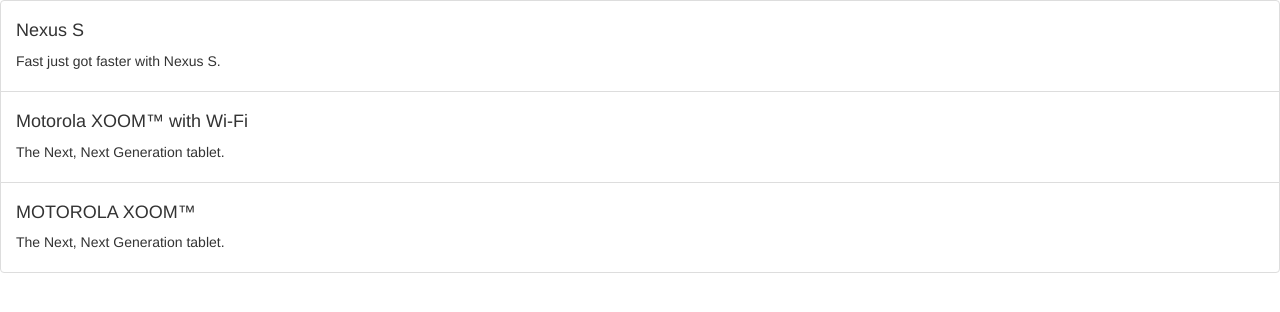
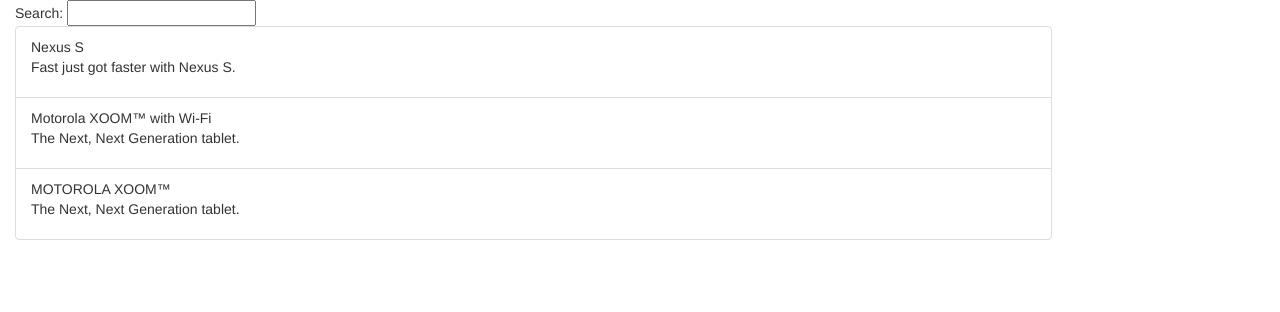
Before and after one commit to diegosanchez/angular, a website: page angular-gap/index.html in a window 1280 px wide. Drawn offline with nearby package versions, Linux system fonts and the light colour scheme.

Commit message:
Filter added

```diff
--- a/angular-gap/index.html
+++ b/angular-gap/index.html
@@ -5,17 +5,31 @@
   <title>My HTML File</title>
   <link rel="stylesheet" href="css/bootstrap.min.css">
   <link rel="stylesheet" href="css/app.css">
-  <script src="js/angular.min.js"></script>
+  <script src="js/angular/angular.js"></script>
   <script src="js/app.js"></script>
 </head>
 <body ng-controller="PhoneListCtrl">
 
-  <ul class="list-group">
-    <li class="list-group-item" ng-repeat="phone in phones">
-      <h4>{{phone.name}}</h4>
-      <p>{{phone.snippet}}</p>
-    </li>
-  </ul>
+ <div class="container-fluid">
+    <div class="row">
+      <div class="col-md-10">
+        <!--Sidebar content-->
 
+        Search: <input ng-model="query">
+
+      </div>
+    </div>
+    <div class="row">
+      <div class="col-md-10">
+        <ul class="list-group phones | filter:query">
+          <li class="list-group-item" ng-repeat="phone in phones | filter:query">
+            {{phone.name}}
+            <p>{{phone.snippet}}</p>
+          </li>
+        </ul>
+
+      </div>
+    </div>
+  </div>
 </body>
 </html>
```
